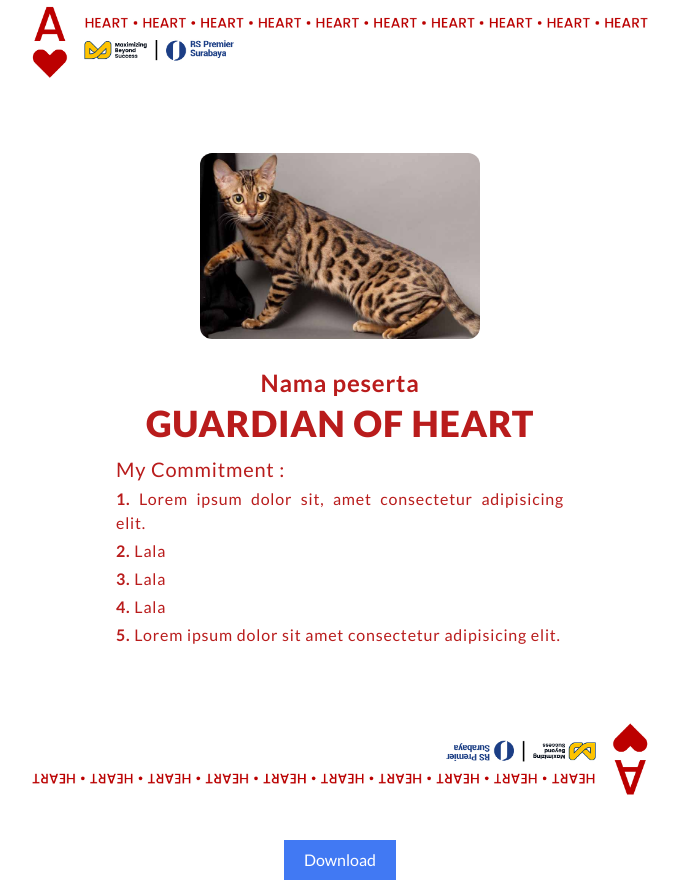
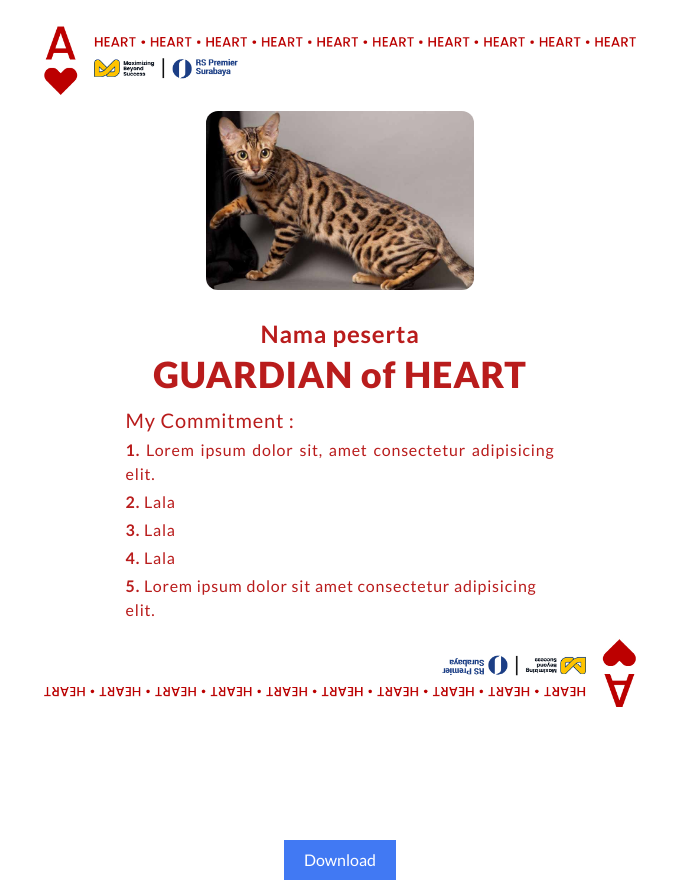
Before and after one commit to kiigeeks/kartu-as-mbs, a website: page index.html in a window 1280 px wide. Shown: the whole page, without its empty margins (300-979 px from the left). Drawn offline with nearby package versions, Linux system fonts and the light colour scheme.

Commit message:
update text & justifiy

```diff
--- a/index.html
+++ b/index.html
@@ -14,7 +14,7 @@
     </head>
     <body>
         <div class="w-full h-full flex flex-col items-center justify-center gap-10">
-            <div class="w-screen lg:w-[640px] bg-white h-full min-h-screen flex flex-col gap-3 justify-between" id="html-content-holder">
+            <div class="w-screen lg:w-[640px] px-3 py-5 bg-white h-full min-h-screen flex flex-col gap-3" id="html-content-holder">
                 <div class="w-full h-auto">
                     <img src="./dist/images/header.jpg" alt="header" class="w-full h-full object-contain">
                 </div>
@@ -22,10 +22,10 @@
                     <div class="rounded-xl w-1/2">
                         <img src="./dist/images/photo.jpeg" alt="photo" class="rounded-xl w-full h-full object-cover">
                     </div>
-                    <div class="w-[80%] flex flex-col gap-1">
-                        <h3 class="font-semibold text-2xl text-center">Nama peserta</h3>
-                        <h2 class="font-extrabold text-4xl text-center">GUARDIAN OF HEART</h2>
-                        <h5 class="font-medium text-xl mt-2">My Commitment :</h5>
+                    <div class="w-full md:w-[80%] flex flex-col gap-1">
+                        <h3 class="font-semibold text-xl md:text-2xl text-center">Nama peserta</h3>
+                        <h2 class="font-extrabold text-2xl md:text-4xl text-center">GUARDIAN of HEART</h2>
+                        <h5 class="font-medium text-lg md:text-xl mt-2">My Commitment :</h5>
                         <p class="text-justify">
                             <b>1.</b> Lorem ipsum dolor sit, amet consectetur adipisicing elit.
                         </p>
```
Also changed, not shown: dist/output.css.
